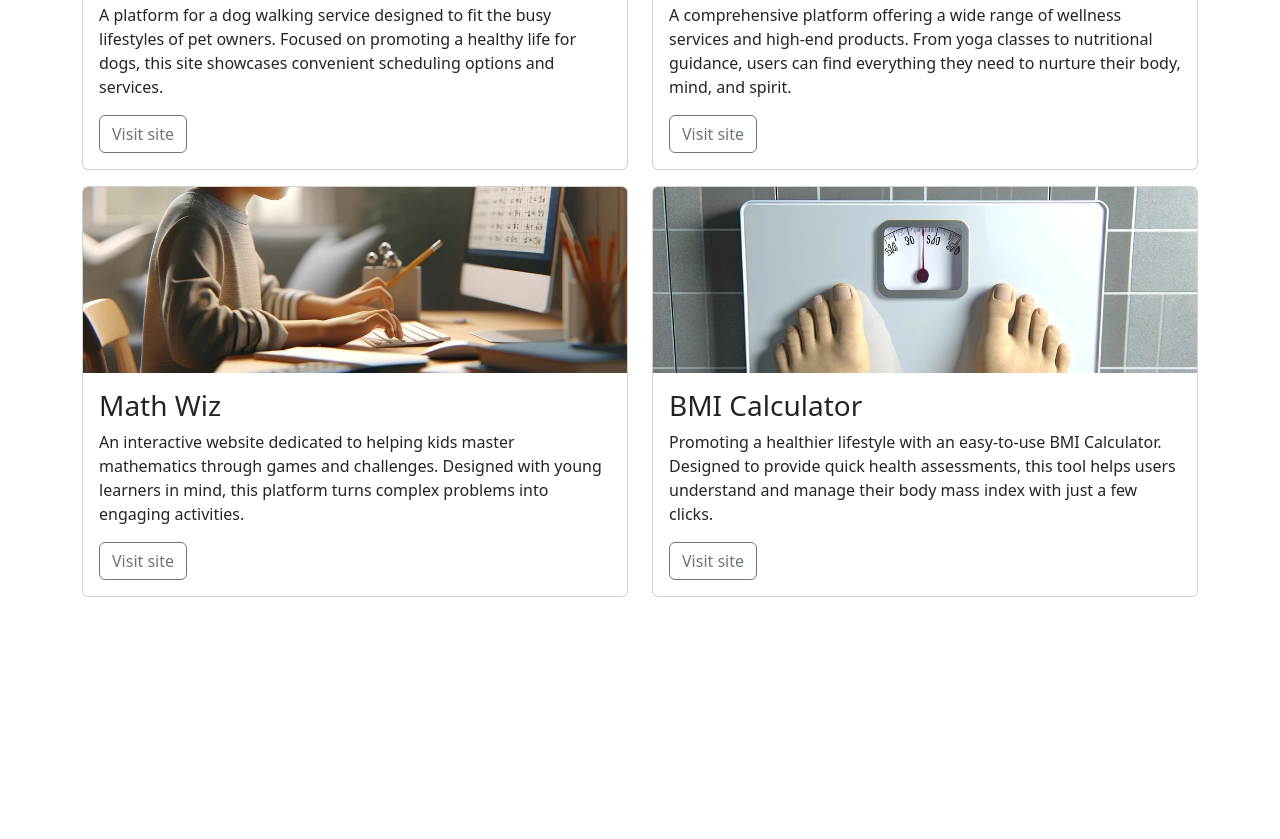
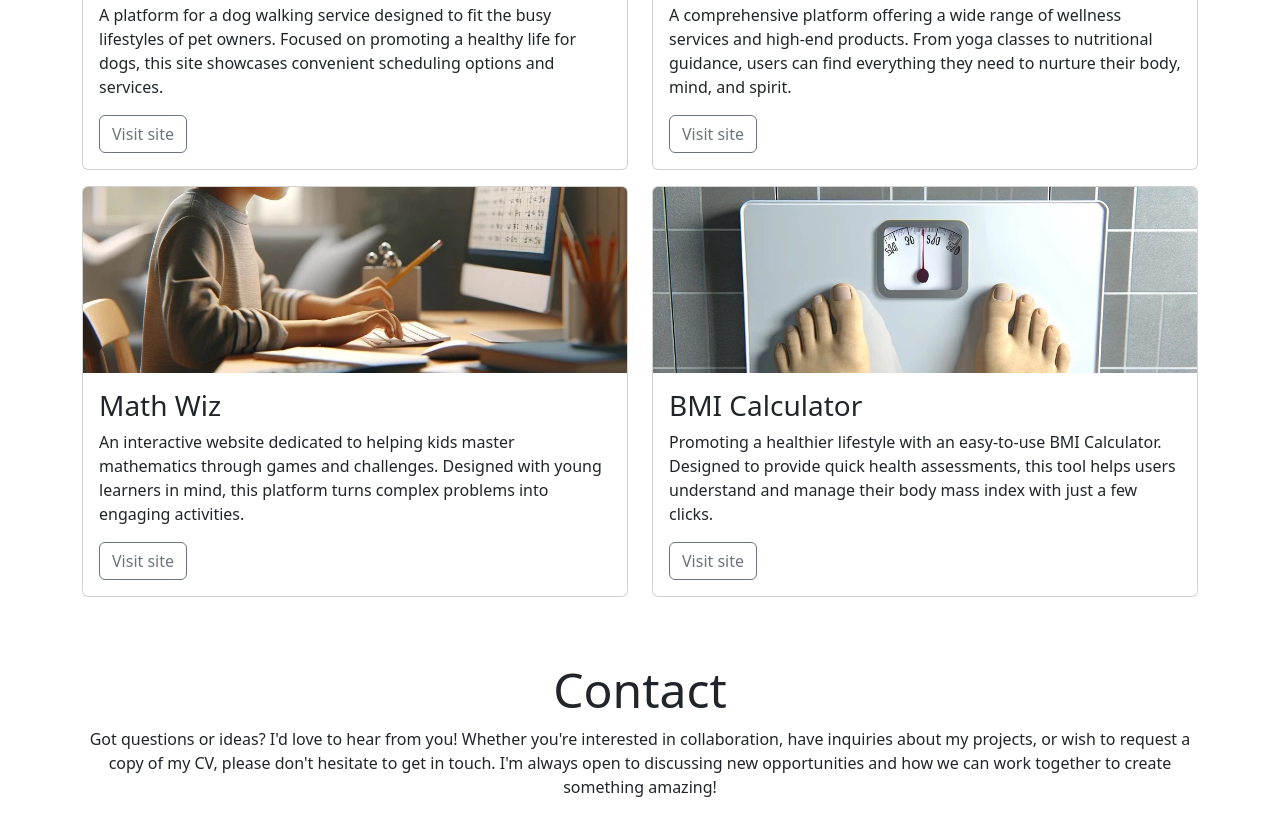
Before and after one commit to mlamleli85/bootstrap-portfolio, a plain HTML site: page index.html in a window 1280 px wide. Shown: the part 1238-2077 px from the top of the page. Before the commit the page ends 1875 px from the top, so only its background shows below. Drawn offline with nearby package versions, Linux system fonts and the light colour scheme.

Commit message:
Add Contact section

```diff
--- a/index.html
+++ b/index.html
@@ -167,7 +167,22 @@
         </section>
     </main>
 
-    <!-- Bootstrap JS Script-->
+    <!-- Footer section -->
+     <footer id="contact"class="container">
+        <div class="row justify-content-center">
+            <div class="col-12 text-center my-4">
+              <h2 class="display-5">Contact</h2>
+              <p class="m4-4">Got questions or ideas? I'd love to hear from you! Whether you're interested in collaboration, have inquiries about my projects, or wish to request a copy of my CV, please don't hesitate to get in touch. I'm always open to discussing new opportunities and how we can work together to create something amazing!</p>
+
+            </div>
+            <div class="col-12 col-md-10 col-l8-8">
+                <!-- Add your form here -->
+            </div>
+        </div>
+     </footer>
+
+
+    <!-- Bootstrap JS Script -->
     <script src="https://cdn.jsdelivr.net/npm/bootstrap@5.3.8/dist/js/bootstrap.bundle.min.js"
         integrity="sha384-FKyoEForCGlyvwx9Hj09JcYn3nv7wiPVlz7YYwJrWVcXK/BmnVDxM+D2scQbITxI"
         crossorigin="anonymous"></script>
```
